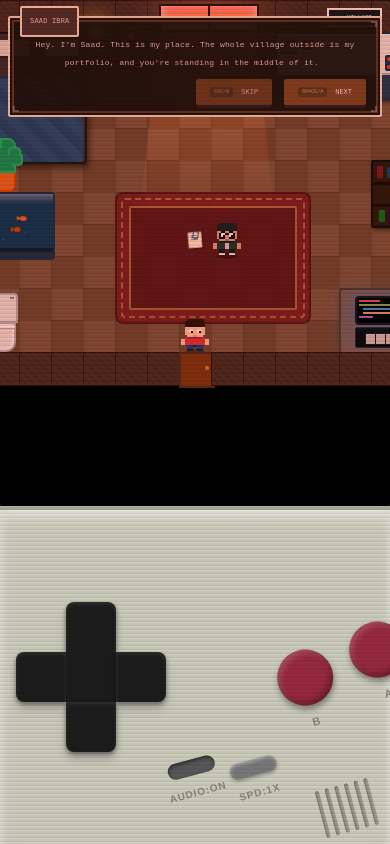
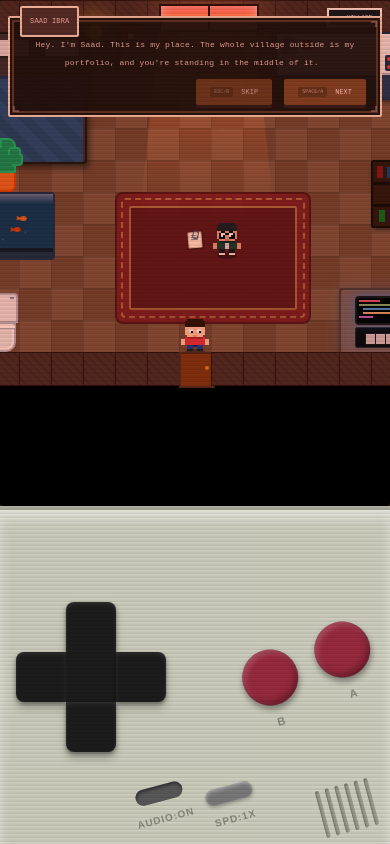
Before and after one commit to saad-ibra/nomadsland-portfolio, a React (Vite) app: page / in a window 390 px wide. Built offline with nearby package versions, Linux system fonts and the light colour scheme.

Commit message:
fix: radically fix mobile controlbar layout to prevent flex overflow clipping A button

```diff
--- a/public/github.json
+++ b/public/github.json
@@ -131,7 +131,7 @@
     "years": [
       {
         "year": 2026,
-        "total": 338,
+        "total": 340,
         "months": [
           0,
           0,
@@ -140,7 +140,7 @@
           26,
           23,
           5,
-          153,
+          155,
           0,
           0,
           0,
@@ -223,7 +223,7 @@
     "maxMonth": {
       "year": 2026,
       "monthIndex": 7,
-      "commits": 153
+      "commits": 155
     }
   }
 }
--- a/src/components/ui/ControlBar.jsx
+++ b/src/components/ui/ControlBar.jsx
@@ -165,9 +165,13 @@ export default function ControlBar({
 
         {/* Start / Select Settings */}
         <div style={{
-          display: "flex", gap: isMobile ? 8 : 16,
+          display: "flex", gap: isMobile ? 16 : 16,
+          position: isMobile ? "absolute" : "static",
+          bottom: isMobile ? -10 : "auto",
+          left: isMobile ? "50%" : "auto",
+          transform: isMobile ? "translateX(-50%)" : "none",
           alignSelf: isDesktopLandscape ? "center" : "flex-end",
-          paddingBottom: isDesktopLandscape ? 0 : 16
+          paddingBottom: isDesktopLandscape ? 0 : (isMobile ? 0 : 16)
         }}>
           <PillBtn
             label={musicMuted || !musicPlaying ? "AUDIO:OFF" : "AUDIO:ON"}
@@ -193,8 +197,7 @@ export default function ControlBar({
         <div style={{
           display: "flex", gap: isMobile ? 16 : 20,
           alignSelf: isDesktopLandscape ? "center" : "center",
-          flexShrink: 0,
-          marginRight: isMobile ? 12 : 0
+          flexShrink: 0
         }}>
           <div style={{ transform: `translateY(${stagger}px) rotate(-15deg)` }}>
             <ActionBtn label="B" keyName="Escape" />
```
